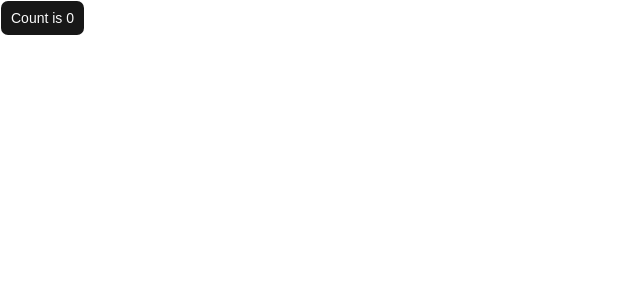
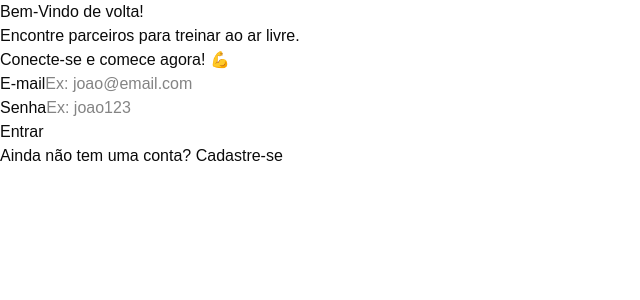
Before and after one commit to LarissaDaRochaNunes/fitness-app-frontend, a React (Vite) app: page / in a window 1280 px wide. Shown: the top 300 px of the page, without its empty margins (0-640 px from the left). Built offline with nearby package versions, Linux system fonts and the light colour scheme.

Commit message:
pagina de login

```diff
--- a/package.json
+++ b/package.json
@@ -21,9 +21,9 @@
     "react": "^19.2.5",
     "react-dom": "^19.2.5",
     "react-router": "^7.15.0",
+    "react-router-dom": "^7.15.0",
     "shadcn": "^4.7.0",
     "tailwind-merge": "^3.5.0",
-    "tailwindcss": "^4.2.4",
     "tw-animate-css": "^1.4.0"
   },
   "devDependencies": {
@@ -44,6 +44,7 @@
     "eslint-plugin-react-refresh": "^0.5.2",
     "globals": "^17.5.0",
     "jsdom": "^29.1.1",
+    "tailwindcss": "^4.3.0",
     "typescript": "~6.0.2",
     "typescript-eslint": "^8.58.2",
     "vite": "^8.0.10",
--- a/src/App.tsx
+++ b/src/App.tsx
@@ -1,24 +1,11 @@
-import { useState } from "react";
-import { Button } from "./components/ui/button";
-import { BrowserRouter, Route, Routes } from "react-router";
+import { BrowserRouter, Routes, Route } from 'react-router-dom'
+import { Login } from './Pages/Login'
 
 function App() {
-  const [count, setCount] = useState(0);
-
   return (
     <BrowserRouter>
       <Routes>
-        <Route
-          index
-          element={
-            <Button
-              type="button"
-              onClick={() => setCount((count) => count + 1)}
-            >
-              Count is {count}
-            </Button>
-          }
-        />
+        <Route path="/" element={<Login />} />
       </Routes>
     </BrowserRouter>
   );
--- /dev/null
+++ b/src/Pages/Login.tsx
@@ -0,0 +1,21 @@
+import{Input} from '../components/input'
+
+export function Login(){
+    return (
+        <main>
+            <div>
+                <h1>Bem-Vindo de volta!</h1>
+                <p>Encontre parceiros para treinar ao ar livre.</p>
+                <p>Conecte-se e comece agora! 💪</p>
+                <form action="">
+                    <Input id="email" label="E-mail" type="email" placeholder="Ex: joao@email.com" />
+                    <Input id="password" label="Senha" type="password" placeholder="Ex: joao123" required/>
+                    <button type='submit'>Entrar</button>
+                </form>
+                <p>Ainda não tem uma conta? <a href="#">Cadastre-se</a></p>
+
+
+            </div>
+        </main>
+    )
+}
--- /dev/null
+++ b/src/components/input.tsx
@@ -0,0 +1,16 @@
+interface InputProps {
+  label: string;
+  type: string;
+  placeholder: string;
+  id: string;
+  required?: boolean;
+}
+
+export function Input({ label, type, placeholder, id, required=false }: InputProps) {
+  return (
+    <div className="input-field">
+      <label htmlFor={id}>{label}</label>
+      <input type={type} id={id} placeholder={placeholder} required={required} />
+    </div>
+  );
+}
```
Also changed, not shown: 1 other file (tests, documents, lock files or other folders).
